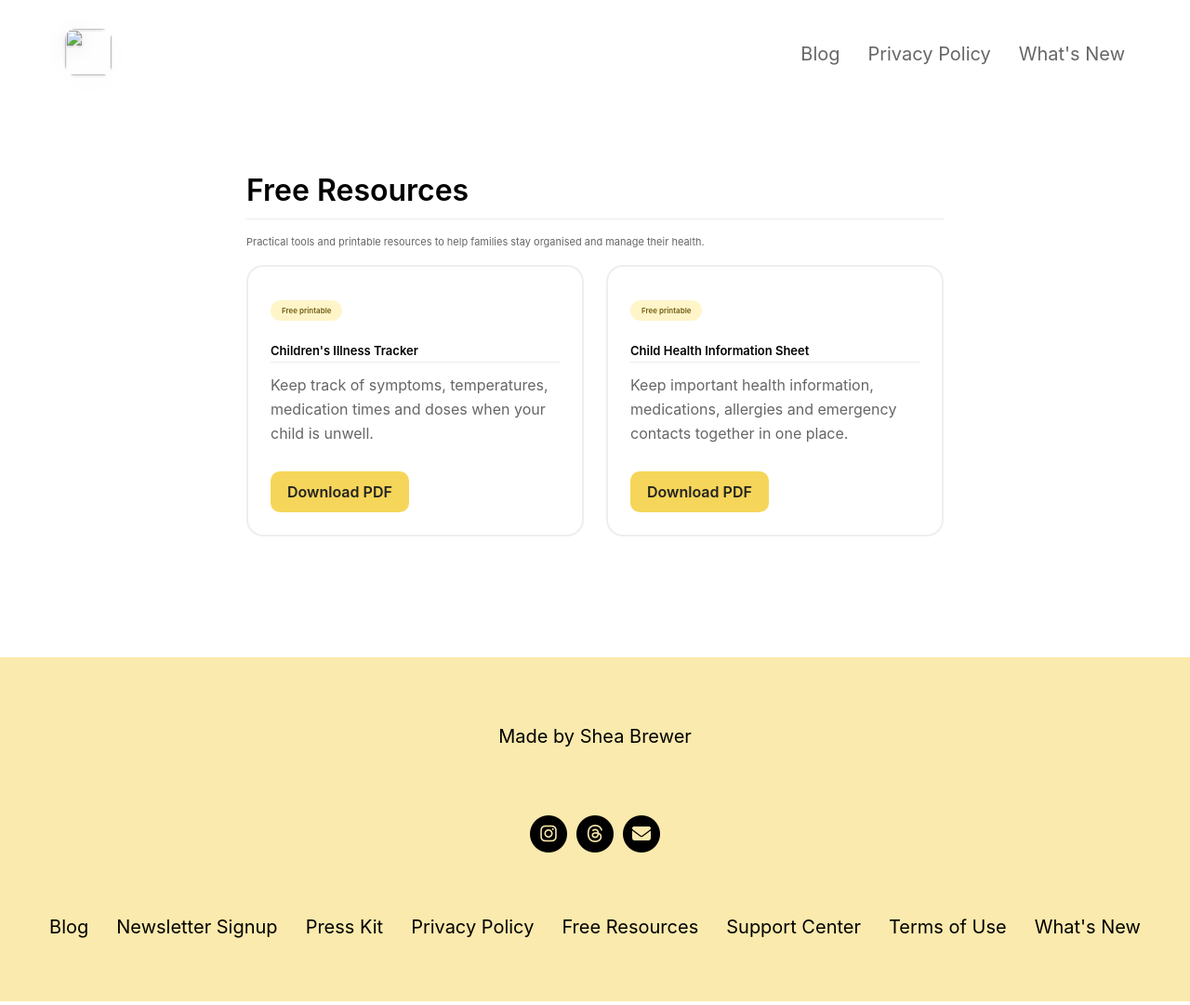
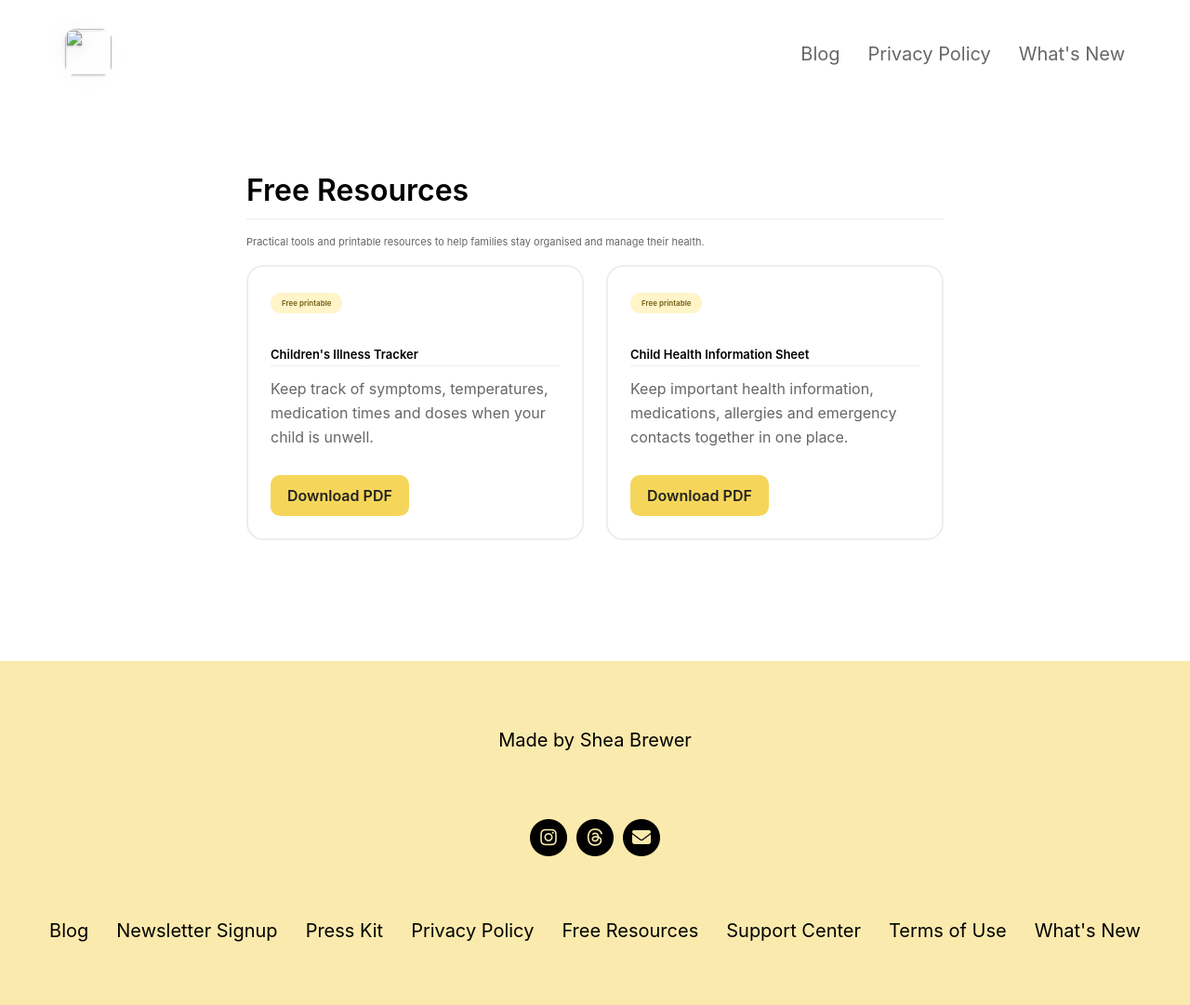
Before and after one commit to sheabrewer1986/WellBeeWebsite, a Jekyll site: the page built from _pages/resources.md, in a window 1280 px wide. Shown: the whole page at 93% size. Built offline with Jekyll 4.4.1, drawn with Linux system fonts in a browser that asks for light colours; nearby versions of some CDN libraries.

Commit message:
[Tweak] Removed extra padding

```diff
--- a/_sass/layout.scss
+++ b/_sass/layout.scss
@@ -1052,7 +1052,8 @@ footer {
 
 .resourceTag {
     display: inline-block;
-	margin-top: 12px;
+    margin-top: 0;
+    margin-bottom: 12px;
     padding: 5px 12px;
     background: #fff5c9;
     color: #725c12;
```
Lines whose indentation alone changed are shown as unchanged.
